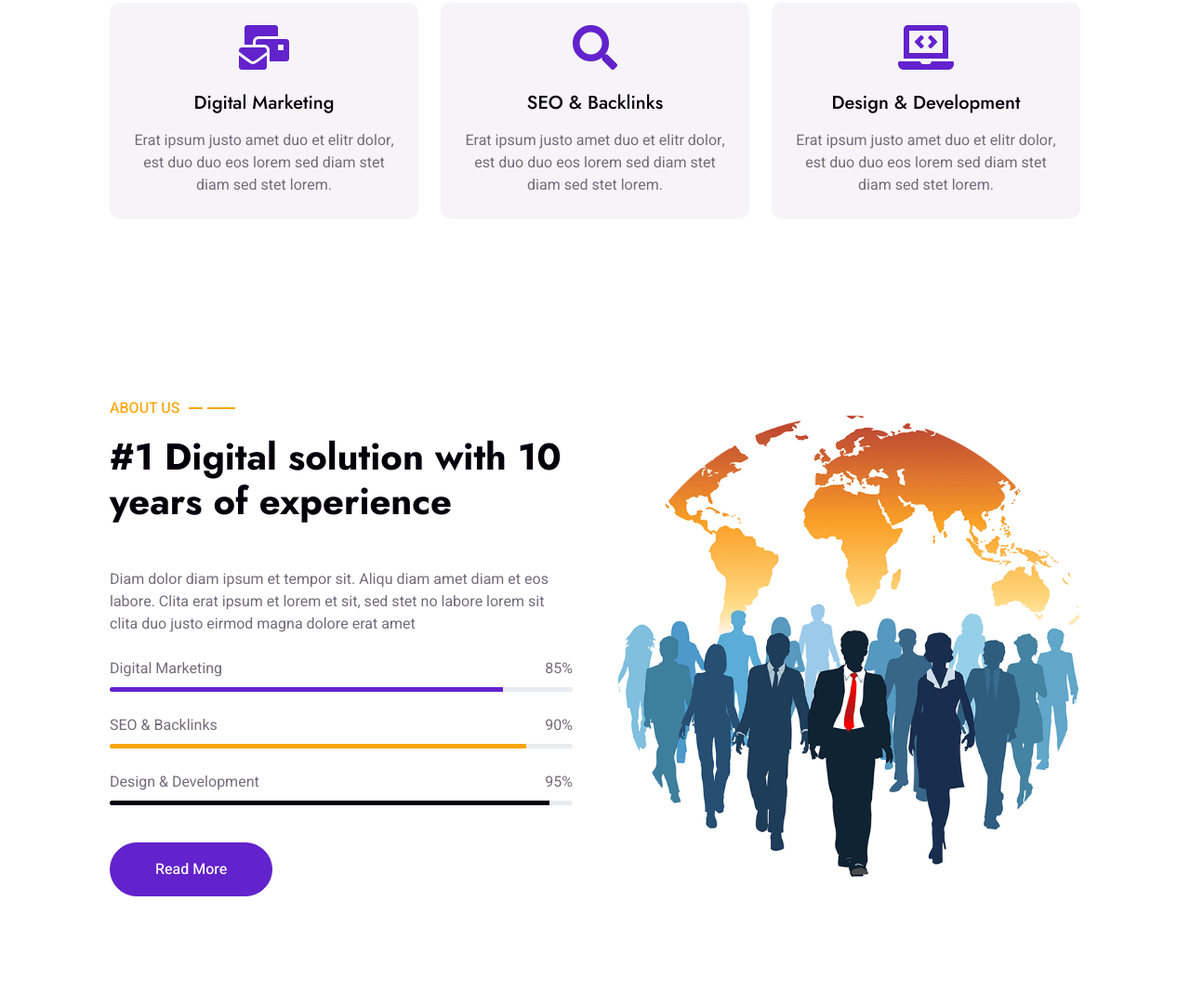
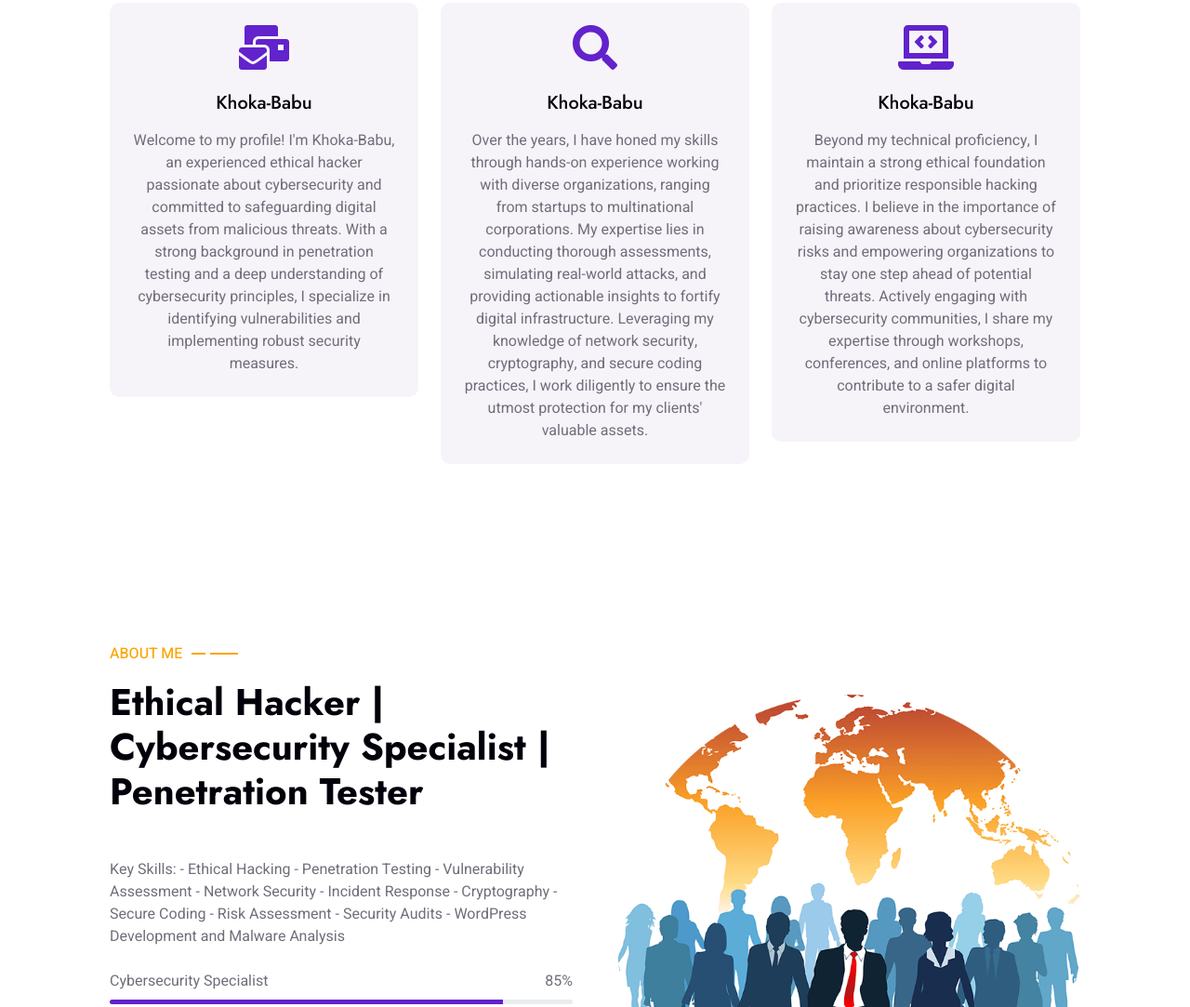
Before and after one commit to weirdnehal/-, a plain HTML site: page about.html in a window 1280 px wide. Shown: the part 686-1769 px from the top of the page at 93% size. Drawn offline with nearby package versions, Linux system fonts and the light colour scheme.

Commit message:
Update about.html

```diff
--- a/about.html
+++ b/about.html
@@ -3,7 +3,7 @@
 
 <head>
     <meta charset="utf-8">
-    <title>DGital - Digital Agency HTML Template</title>
+    <title>About - Khoka-Babu</title>
     <meta content="width=device-width, initial-scale=1.0" name="viewport">
     <meta content="" name="keywords">
     <meta content="" name="description">
@@ -47,7 +47,7 @@
         <div class="container-xxl position-relative p-0">
             <nav class="navbar navbar-expand-lg navbar-light px-4 px-lg-5 py-3 py-lg-0">
                 <a href="" class="navbar-brand p-0">
-                    <h1 class="m-0">DGital</h1>
+                    <h1 class="m-0">Khoka-Babu</h1>
                     <!-- <img src="img/logo.png" alt="Logo"> -->
                 </a>
                 <button class="navbar-toggler" type="button" data-bs-toggle="collapse" data-bs-target="#navbarCollapse">
@@ -101,22 +101,22 @@
                     <div class="col-lg-4 wow fadeInUp" data-wow-delay="0.1s">
                         <div class="feature-item bg-light rounded text-center p-4">
                             <i class="fa fa-3x fa-mail-bulk text-primary mb-4"></i>
-                            <h5 class="mb-3">Digital Marketing</h5>
-                            <p class="m-0">Erat ipsum justo amet duo et elitr dolor, est duo duo eos lorem sed diam stet diam sed stet lorem.</p>
+                            <h5 class="mb-3">Khoka-Babu</h5>
+                            <p class="m-0">Welcome to my profile! I'm Khoka-Babu, an experienced ethical hacker passionate about cybersecurity and committed to safeguarding digital assets from malicious threats. With a strong background in penetration testing and a deep understanding of cybersecurity principles, I specialize in identifying vulnerabilities and implementing robust security measures.</p>
                         </div>
                     </div>
                     <div class="col-lg-4 wow fadeInUp" data-wow-delay="0.3s">
                         <div class="feature-item bg-light rounded text-center p-4">
                             <i class="fa fa-3x fa-search text-primary mb-4"></i>
-                            <h5 class="mb-3">SEO & Backlinks</h5>
-                            <p class="m-0">Erat ipsum justo amet duo et elitr dolor, est duo duo eos lorem sed diam stet diam sed stet lorem.</p>
+                            <h5 class="mb-3">Khoka-Babu</h5>
+                            <p class="m-0">Over the years, I have honed my skills through hands-on experience working with diverse organizations, ranging from startups to multinational corporations. My expertise lies in conducting thorough assessments, simulating real-world attacks, and providing actionable insights to fortify digital infrastructure. Leveraging my knowledge of network security, cryptography, and secure coding practices, I work diligently to ensure the utmost protection for my clients' valuable assets.</p>
                         </div>
                     </div>
                     <div class="col-lg-4 wow fadeInUp" data-wow-delay="0.5s">
                         <div class="feature-item bg-light rounded text-center p-4">
                             <i class="fa fa-3x fa-laptop-code text-primary mb-4"></i>
-                            <h5 class="mb-3">Design & Development</h5>
-                            <p class="m-0">Erat ipsum justo amet duo et elitr dolor, est duo duo eos lorem sed diam stet diam sed stet lorem.</p>
+                            <h5 class="mb-3">Khoka-Babu</h5>
+                            <p class="m-0">Beyond my technical proficiency, I maintain a strong ethical foundation and prioritize responsible hacking practices. I believe in the importance of raising awareness about cybersecurity risks and empowering organizations to stay one step ahead of potential threats. Actively engaging with cybersecurity communities, I share my expertise through workshops, conferences, and online platforms to contribute to a safer digital environment.</p>
                         </div>
                     </div>
                 </div>
@@ -130,12 +130,22 @@
             <div class="container py-5 px-lg-5">
                 <div class="row g-5 align-items-center">
                     <div class="col-lg-6 wow fadeInUp" data-wow-delay="0.1s">
-                        <p class="section-title text-secondary">About Us<span></span></p>
-                        <h1 class="mb-5">#1 Digital solution with 10 years of experience</h1>
-                        <p class="mb-4">Diam dolor diam ipsum et tempor sit. Aliqu diam amet diam et eos labore. Clita erat ipsum et lorem et sit, sed stet no labore lorem sit clita duo justo eirmod magna dolore erat amet</p>
+                        <p class="section-title text-secondary">About Me<span></span></p>
+                        <h1 class="mb-5">Ethical Hacker | Cybersecurity Specialist | Penetration Tester</h1>
+                        <p class="mb-4">Key Skills:
+- Ethical Hacking
+- Penetration Testing
+- Vulnerability Assessment
+- Network Security
+- Incident Response
+- Cryptography
+- Secure Coding
+- Risk Assessment
+- Security Audits
+- WordPress Development and Malware Analysis</p>
                         <div class="skill mb-4">
                             <div class="d-flex justify-content-between">
-                                <p class="mb-2">Digital Marketing</p>
+                                <p class="mb-2">Cybersecurity Specialist</p>
                                 <p class="mb-2">85%</p>
                             </div>
                             <div class="progress">
@@ -144,7 +154,7 @@
                         </div>
                         <div class="skill mb-4">
                             <div class="d-flex justify-content-between">
-                                <p class="mb-2">SEO & Backlinks</p>
+                                <p class="mb-2">Quotex Broker</p>
                                 <p class="mb-2">90%</p>
                             </div>
                             <div class="progress">
@@ -177,12 +187,12 @@
                 <div class="row g-4">
                     <div class="col-md-6 col-lg-3 text-center wow fadeIn" data-wow-delay="0.1s">
                         <i class="fa fa-certificate fa-3x text-secondary mb-3"></i>
-                        <h1 class="text-white mb-2" data-toggle="counter-up">1234</h1>
+                        <h1 class="text-white mb-2" data-toggle="counter-up">05</h1>
                         <p class="text-white mb-0">Years Experience</p>
                     </div>
                     <div class="col-md-6 col-lg-3 text-center wow fadeIn" data-wow-delay="0.3s">
                         <i class="fa fa-users-cog fa-3x text-secondary mb-3"></i>
-                        <h1 class="text-white mb-2" data-toggle="counter-up">1234</h1>
+                        <h1 class="text-white mb-2" data-toggle="counter-up">14</h1>
                         <p class="text-white mb-0">Team Members</p>
                     </div>
                     <div class="col-md-6 col-lg-3 text-center wow fadeIn" data-wow-delay="0.5s">
```
